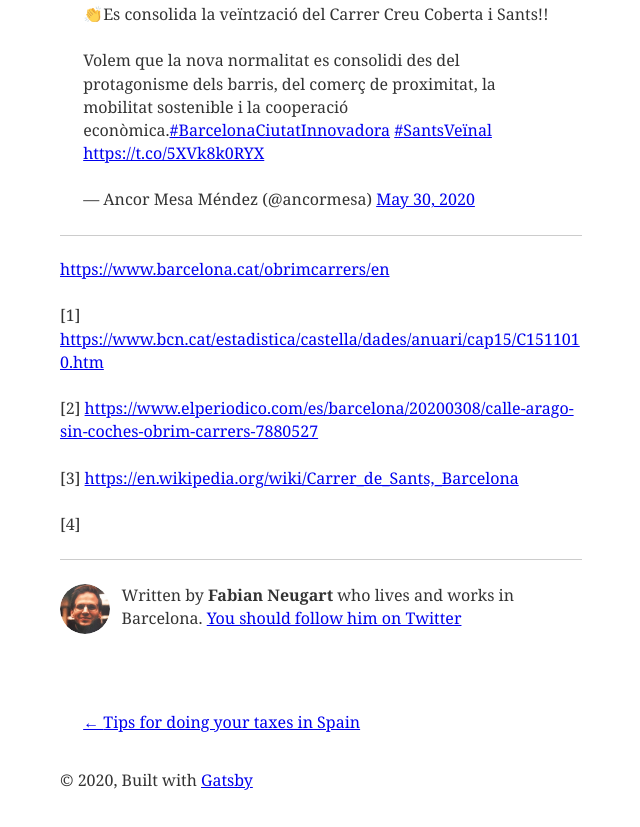
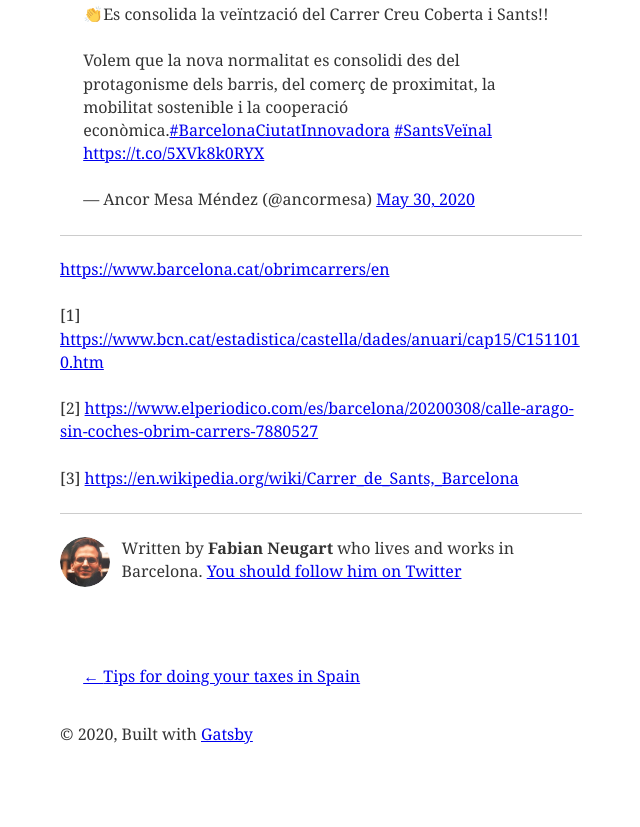
Before and after one commit to neugartf/my-blog, a Gatsby site: page /barcelona-is-opening-the-streets-for-pedestrians/ in a window 1280 px wide. Shown: the part 2519-3346 px from the top of the page, without its empty margins (319-959 px from the left). After the commit the page ends 3300 px from the top, so only its background shows below. Built offline with nearby package versions, Linux system fonts and the light colour scheme; Gatsby itself is replaced by a stand-in of ours; some packages are replaced by stand-ins of ours.

Commit message:
Update Blog “barcelona-is-opening-the-streets-for-pedestrians”

```diff
--- a/content/blog/barcelona-is-opening-the-streets-for-pedestrians.md
+++ b/content/blog/barcelona-is-opening-the-streets-for-pedestrians.md
@@ -51,5 +51,3 @@ https://www.barcelona.cat/obrimcarrers/en
 [2] https://www.elperiodico.com/es/barcelona/20200308/calle-arago-sin-coches-obrim-carrers-7880527
 
 [3] https://en.wikipedia.org/wiki/Carrer_de_Sants,_Barcelona
-
-[4]
```
